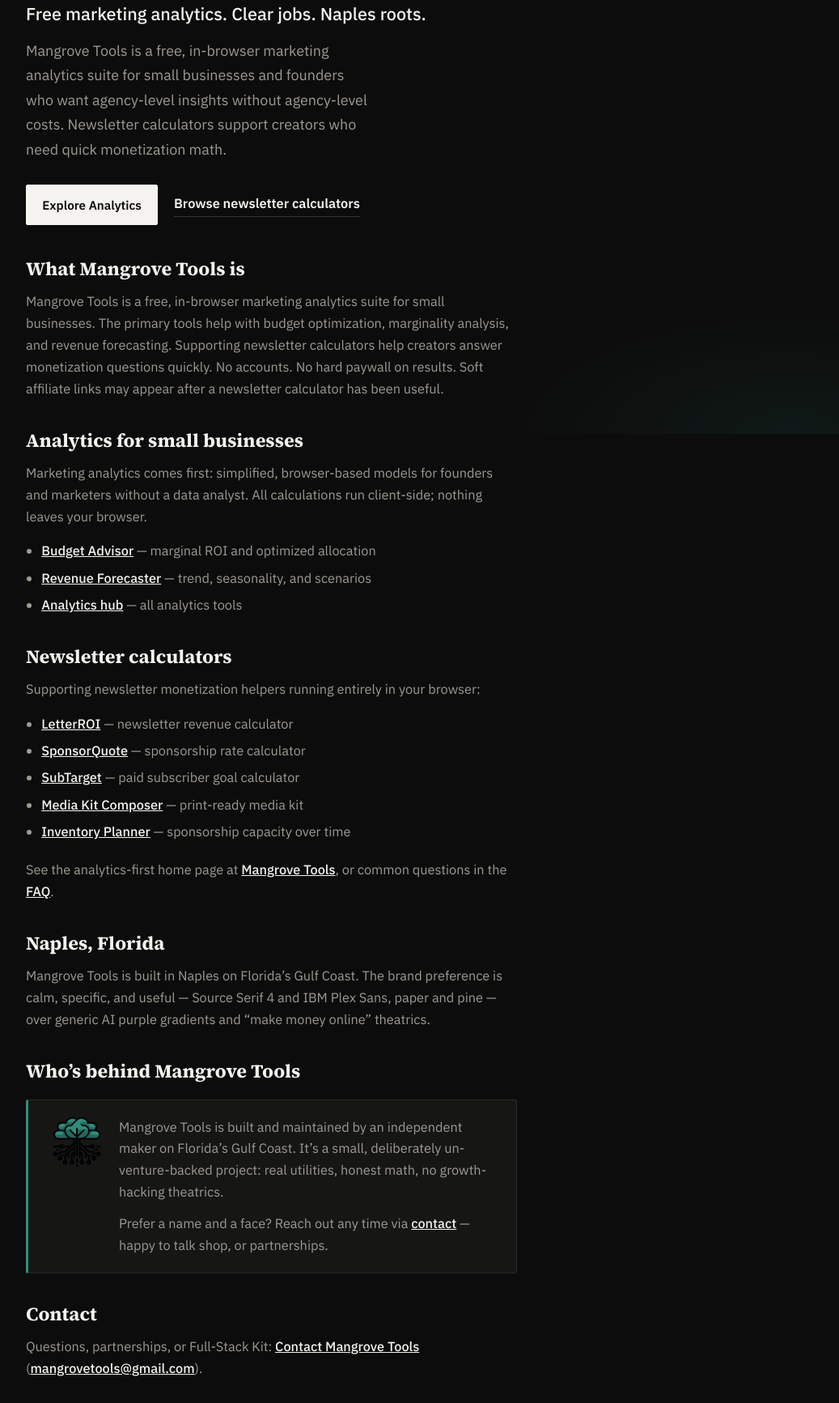
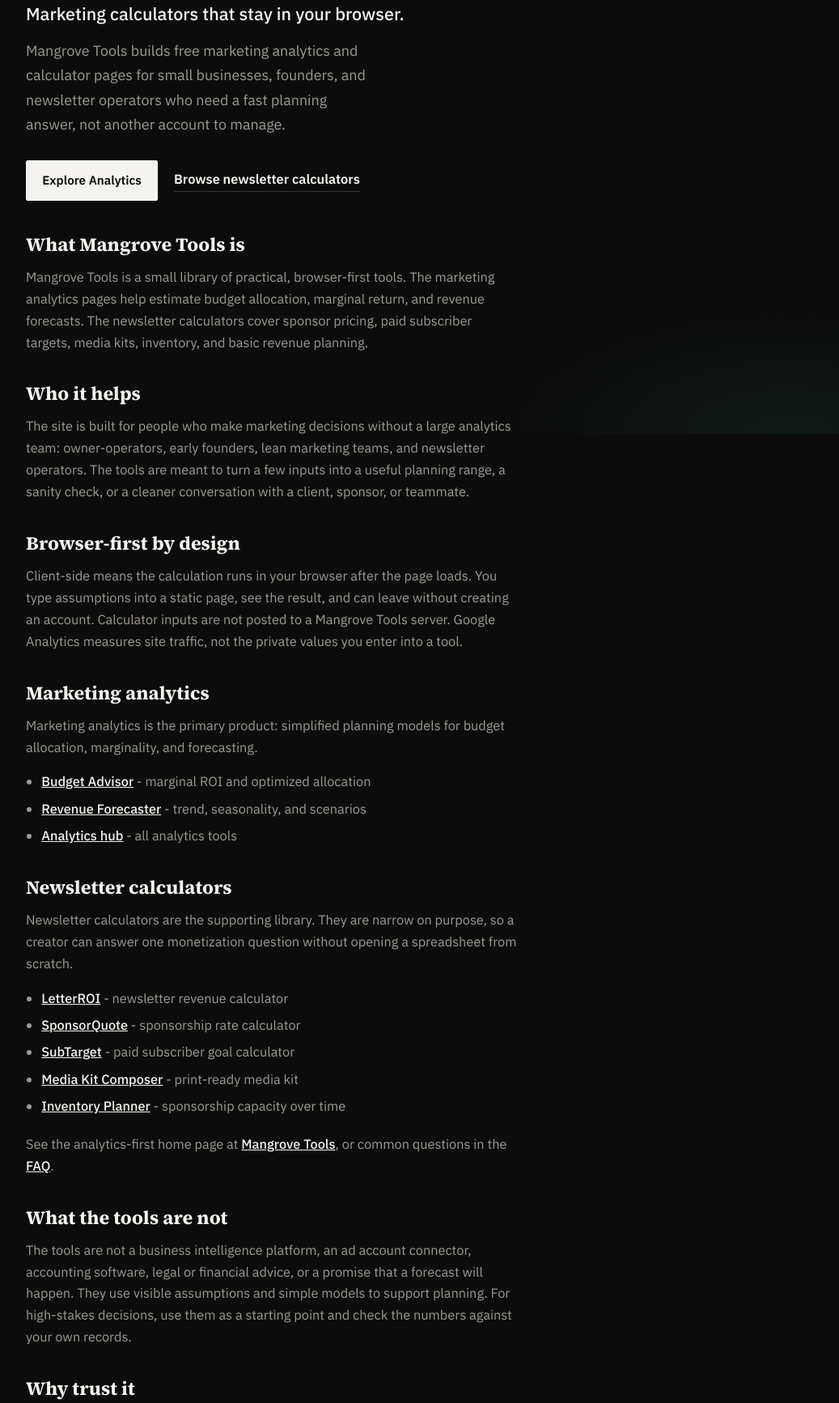
Before and after one commit to mangrove-tools/mangrove-tools, a website: page about/index.html in a window 1280 px wide. Shown: the part 264-1997 px from the top of the page at 81% size, without its empty margins (112-1149 px from the left). Drawn offline with Linux system fonts and the light colour scheme.

Commit message:
Rewrite About page positioning

```diff
--- a/about/index.html
+++ b/about/index.html
@@ -35,7 +35,7 @@
     />
     <meta
       property="og:description"
-      content="Free, client-side marketing analytics for small businesses, with newsletter calculators as supporting tools — built in Naples, Florida."
+      content="Free, client-side marketing analytics for small businesses, with newsletter calculators as supporting tools. Built in Naples, Florida."
     />
     <meta property="og:url" content="https://mangrovetools.com/about/" />
     <meta property="og:image" content="https://mangrovetools.com/og-analytics.webp" />
@@ -113,8 +113,8 @@
             "knowsAbout": [
               "newsletter revenue calculators",
               "sponsorship rate cards",
-              "Marketing analytics",
-              "AI coding agent constitutions"
+              "marketing budget planning",
+              "revenue forecasting"
             ],
             "contactPoint": {
               "@type": "ContactPoint",
@@ -178,12 +178,14 @@
         <p class="hero-meta">
           <span>About</span>
           <span>Naples, Florida</span>
-          <span>Gulf Coast calm</span>
+          <span>Browser-first tools</span>
         </p>
         <h1>Mangrove Tools</h1>
-        <p class="hero-tagline">Free marketing analytics. Clear jobs. Naples roots.</p>
+        <p class="hero-tagline">Marketing calculators that stay in your browser.</p>
         <p class="lede">
-          Mangrove Tools is a free, in-browser marketing analytics suite for small businesses and founders who want agency-level insights without agency-level costs. Newsletter calculators support creators who need quick monetization math.
+          Mangrove Tools builds free marketing analytics and calculator pages for
+          small businesses, founders, and newsletter operators who need a fast
+          planning answer, not another account to manage.
         </p>
         <p class="cta-row">
           <a class="btn" href="/analytics/">Explore Analytics</a>
@@ -194,50 +196,70 @@
       <article class="prose">
         <h2>What Mangrove Tools is</h2>
         <p>
-          Mangrove Tools is a free, in-browser marketing analytics suite for
-          small businesses. The primary tools help with budget optimization,
-          marginality analysis, and revenue forecasting. Supporting newsletter
-          calculators help creators answer monetization questions quickly. No
-          accounts. No hard paywall on results. Soft affiliate links may appear
-          after a newsletter calculator has been useful.
+          Mangrove Tools is a small library of practical, browser-first tools.
+          The marketing analytics pages help estimate budget allocation,
+          marginal return, and revenue forecasts. The newsletter calculators
+          cover sponsor pricing, paid subscriber targets, media kits, inventory,
+          and basic revenue planning.
         </p>
 
-        <h2>Analytics for small businesses</h2>
+        <h2>Who it helps</h2>
         <p>
-          Marketing analytics comes first: simplified, browser-based models for
-          founders and marketers without a data analyst. All calculations run
-          client-side; nothing leaves your browser.
+          The site is built for people who make marketing decisions without a
+          large analytics team: owner-operators, early founders, lean marketing
+          teams, and newsletter operators. The tools are meant to turn a few
+          inputs into a useful planning range, a sanity check, or a cleaner
+          conversation with a client, sponsor, or teammate.
+        </p>
+
+        <h2>Browser-first by design</h2>
+        <p>
+          Client-side means the calculation runs in your browser after the page
+          loads. You type assumptions into a static page, see the result, and can
+          leave without creating an account. Calculator inputs are not posted to
+          a Mangrove Tools server. Google Analytics measures site traffic, not
+          the private values you enter into a tool.
+        </p>
+
+        <h2>Marketing analytics</h2>
+        <p>
+          Marketing analytics is the primary product: simplified planning models
+          for budget allocation, marginality, and forecasting.
         </p>
         <ul>
           <li>
-            <a href="/analytics/budget/">Budget Advisor</a> — marginal ROI and optimized allocation
+            <a href="/analytics/budget/">Budget Advisor</a> - marginal ROI and optimized allocation
           </li>
           <li>
-            <a href="/analytics/forecast/">Revenue Forecaster</a> — trend, seasonality, and scenarios
+            <a href="/analytics/forecast/">Revenue Forecaster</a> - trend, seasonality, and scenarios
           </li>
           <li>
-            <a href="/analytics/">Analytics hub</a> — all analytics tools
+            <a href="/analytics/">Analytics hub</a> - all analytics tools
           </li>
         </ul>
 
         <h2>Newsletter calculators</h2>
-        <p>Supporting newsletter monetization helpers running entirely in your browser:</p>
+        <p>
+          Newsletter calculators are the supporting library. They are narrow on
+          purpose, so a creator can answer one monetization question without
+          opening a spreadsheet from scratch.
+        </p>
         <ul>
           <li>
-            <a href="/letterroi/">LetterROI</a> — newsletter revenue calculator
+            <a href="/letterroi/">LetterROI</a> - newsletter revenue calculator
           </li>
           <li>
-            <a href="/sponsorquote/">SponsorQuote</a> — sponsorship rate
+            <a href="/sponsorquote/">SponsorQuote</a> - sponsorship rate
             calculator
           </li>
           <li>
-            <a href="/subtarget/">SubTarget</a> — paid subscriber goal calculator
+            <a href="/subtarget/">SubTarget</a> - paid subscriber goal calculator
           </li>
           <li>
-            <a href="/mediakit/">Media Kit Composer</a> — print-ready media kit
+            <a href="/mediakit/">Media Kit Composer</a> - print-ready media kit
           </li>
           <li>
-            <a href="/inventory/">Inventory Planner</a> — sponsorship capacity
+            <a href="/inventory/">Inventory Planner</a> - sponsorship capacity
             over time
           </li>
         </ul>
@@ -246,15 +268,16 @@
           common questions in the <a href="/faq/">FAQ</a>.
         </p>
 
-        <h2>Naples, Florida</h2>
+        <h2>What the tools are not</h2>
         <p>
-          Mangrove Tools is built in Naples on Florida’s Gulf Coast. The brand
-          preference is calm, specific, and useful — Source Serif 4 and IBM Plex Sans, paper
-          and pine — over generic AI purple gradients and “make money online”
-          theatrics.
+          The tools are not a business intelligence platform, an ad account
+          connector, accounting software, legal or financial advice, or a promise
+          that a forecast will happen. They use visible assumptions and simple
+          models to support planning. For high-stakes decisions, use them as a
+          starting point and check the numbers against your own records.
         </p>
 
-        <h2>Who’s behind Mangrove Tools</h2>
+        <h2>Why trust it</h2>
         <div class="maker-card">
           <img
             class="maker-avatar"
@@ -265,21 +288,23 @@
           />
           <div class="maker-body">
             <p>
-              Mangrove Tools is built and maintained by an independent maker on
-              Florida’s Gulf Coast. It’s a small, deliberately un-venture-backed project: real
-              utilities, honest math, no growth-hacking theatrics.
+              Mangrove Tools is built and maintained independently in Naples,
+              Florida. The site is intentionally static, lightweight, and easy
+              to inspect in use: no sign-up wall, no hidden dashboard, and no
+              server-side workflow for calculator inputs.
             </p>
             <p>
-              Prefer a name and a face? Reach out any time via
-              <a href="/contact/">contact</a> — happy to talk shop,
-              or partnerships.
+              Some newsletter pages may include affiliate links after the tool
+              has already shown a result. Core calculator results remain free.
+              For questions, corrections, or partnerships, use the
+              <a href="/contact/">contact page</a>.
             </p>
           </div>
         </div>
 
         <h2>Contact</h2>
         <p>
-          Questions, partnerships, or Full-Stack Kit:
+          Questions, corrections, or partnerships:
           <a href="/contact/">Contact Mangrove Tools</a>
           (<a href="mailto:mangrovetools@gmail.com"
             >mangrovetools@gmail.com</a
```
